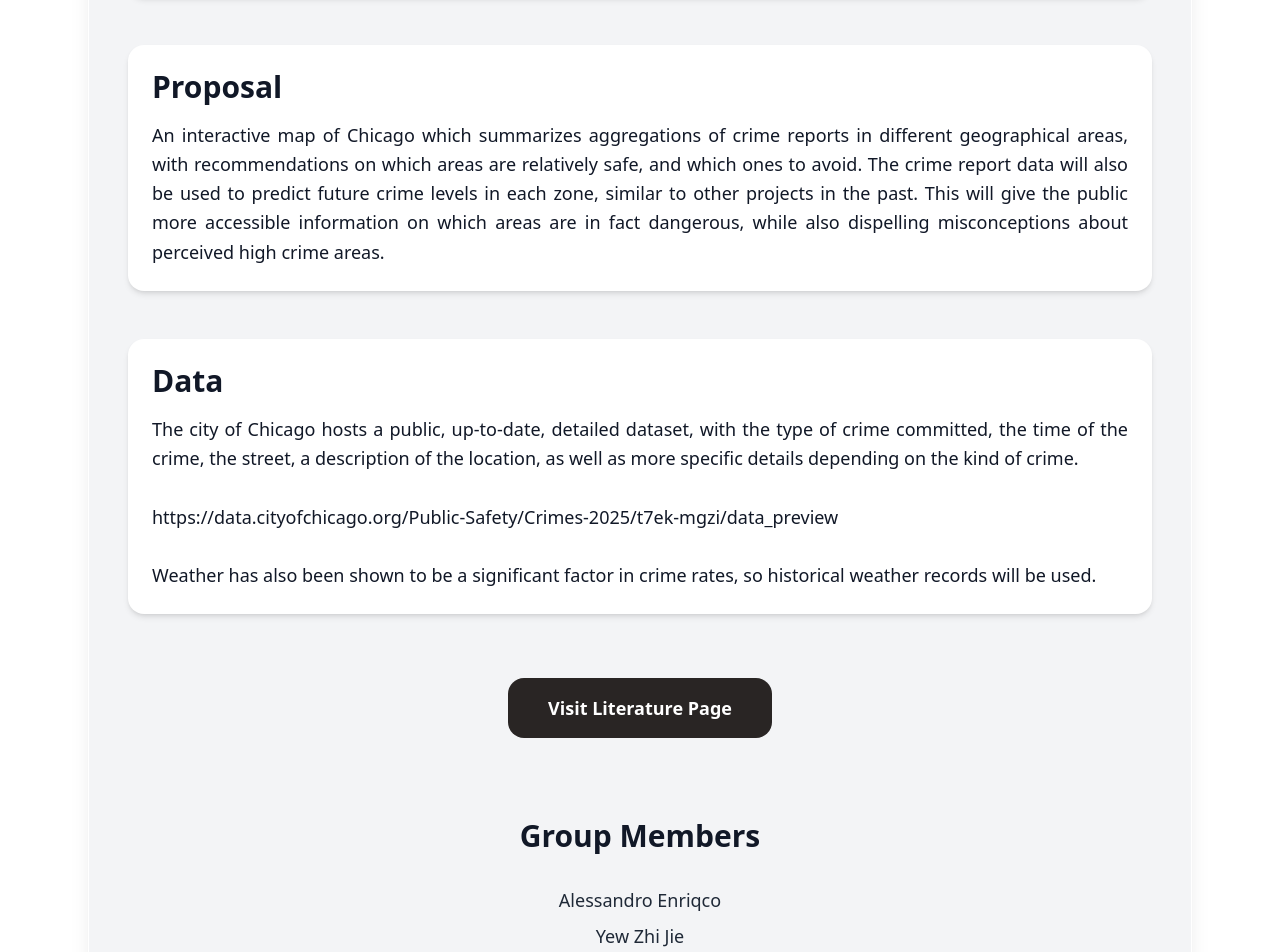
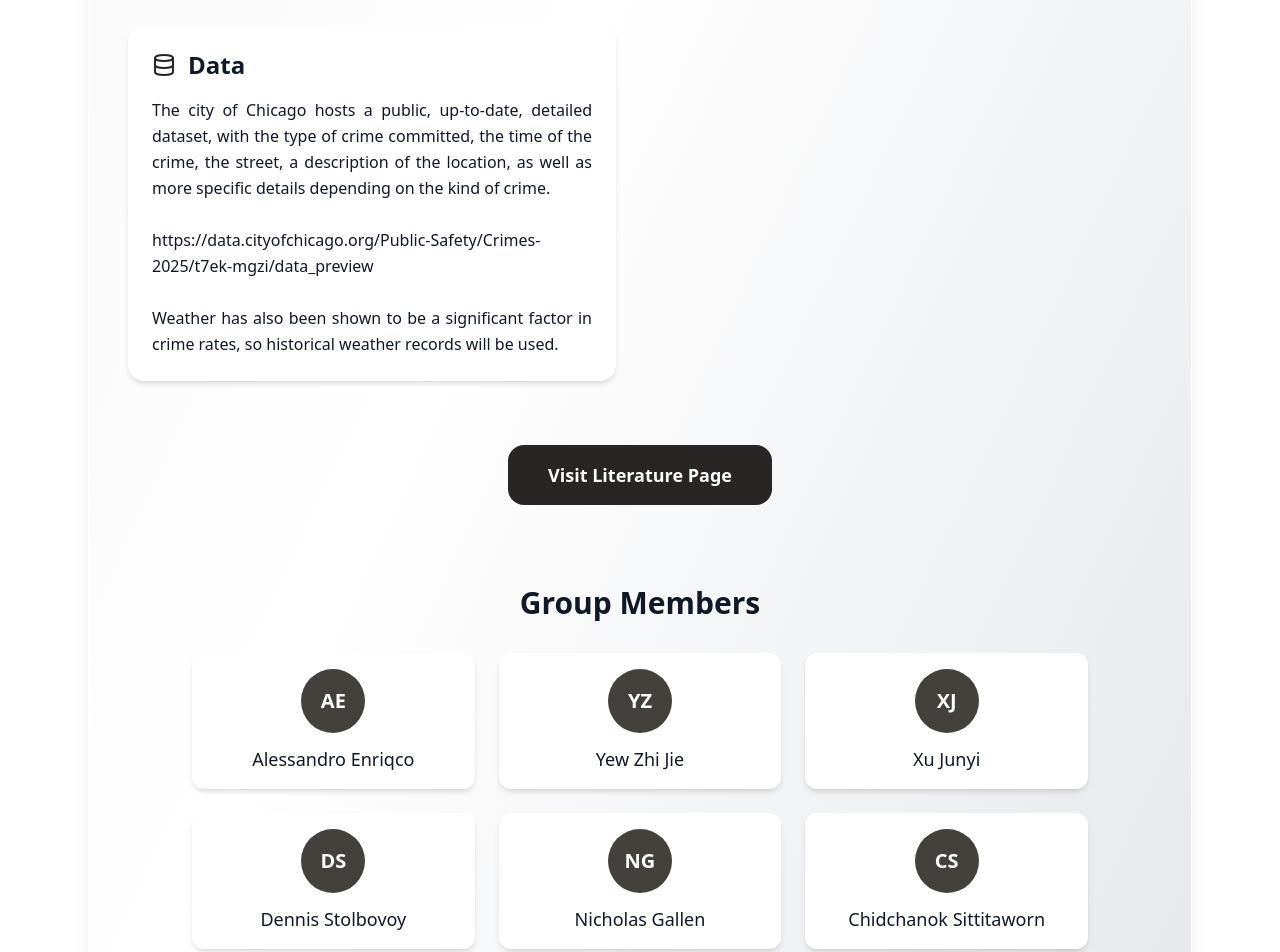
Before and after one commit to PBLGroupG/PBLGroupG.github.io, a Next.js app: page / in a window 1280 px wide. Shown: the part 1380-2332 px from the top of the page. Built offline with nearby package versions, Linux system fonts and the light colour scheme.

Commit message:
finalChanges
changes

```diff
--- a/app/layout.tsx
+++ b/app/layout.tsx
@@ -17,6 +17,9 @@ export default function RootLayout({
     <html lang="en" suppressHydrationWarning>
       <head>
         <base href="PBLGroupG.github.io" />
+        <link rel="icon" href="/icon.jpg" />
+        {/* Optional: Add a fallback title in case metadata doesn't render */}
+        <title>PBL Group G</title>
       </head>
       <body className="bg-white dark:bg-gray-950 text-gray-800 dark:text-gray-200 font-sans transition-colors duration-300 min-h-screen">
         <ThemeProvider attribute="class" defaultTheme="system" enableSystem>
--- a/app/page.tsx
+++ b/app/page.tsx
@@ -1,4 +1,12 @@
+'use client'
 import { useState } from 'react'
+import {
+  Book,
+  AlertTriangle,
+  FileText,
+  MapPin,
+  Database,
+} from 'lucide-react'
 
 const groupMembers = [
   'Alessandro Enriqco',
@@ -6,54 +14,64 @@ const groupMembers = [
   'Xu Junyi',
   'Dennis Stolbovoy',
   'Nicholas Gallen',
-  'Chidchanok Sittitaworn ',
+  'Chidchanok Sittitaworn',
+]
+
+const sections = [
+  {
+    title: 'Intro',
+    icon: Book,
+    text: `Smart cities use digital technology and data to improve urban life, including public safety. By combining sensors, open data, and predictive analytics, smart cities can respond more effectively to crime and inform citizens more. Traditional crime awareness relies on word of mouth or press coverage, and this tends to distort public opinion and generate unnecessary fear or disinformation.
+
+Crime mapping is among the most significant smart city technologies, allowing visualization of where and when crimes occur. It makes transparency easier, guides individual safety decisions, and even predicts crime patterns in the future. When built on credible data and thorough analysis, it empowers citizens and aids city governments in making smarter resource allocation. In this project, such technology will be deployed in Chicago to close the gap between perceived and actual crime levels.`,
+  },
+  {
+    title: 'Problem',
+    icon: AlertTriangle,
+    text: `Knowledge of high crime areas typically comes from word of mouth, or one’s intuition. This can create misconceptions on actual local crime rates. An underestimation of crime rates can lead to someone being more likely to be the victim of a crime. While crime victimization is always a problem, the public's hypersensitivity to it can be a problem of its own. A fear of crime can cause psychological stress, worsening physical health, and reduced economic activity. The public perception of crime also does not necessarily line up with reality. Specifically in the United States, the public has been overestimating crime levels in recent years.`,
+  },
+  {
+    title: 'Literature Summary',
+    icon: FileText,
+    text: `From the reviewed literature, it presented us with five major findings. First, it is important to pinpoint hotspots of crime and risk by using machine learning, GIS, and crime mapping. Next, the environment, in the form of weather, holidays, social activities, and economic status, also plays into how and where crimes are committed. Third, public perception of crime (fear of crime) is often an independent and more powerful predictor of behavior than actual crime rates. Fourth, perception of risk of crime varies with age, race, and sex. Finally, predictive policing mechanisms can make existing biases worse if learning data are not managed responsibly.`,
+  },
+  {
+    title: 'Proposal',
+    icon: MapPin,
+    text: `An interactive map of Chicago which summarizes aggregations of crime reports in different geographical areas, with recommendations on which areas are relatively safe, and which ones to avoid. The crime report data will also be used to predict future crime levels in each zone, similar to other projects in the past. This will give the public more accessible information on which areas are in fact dangerous, while also dispelling misconceptions about perceived high crime areas.`,
+  },
+  {
+    title: 'Data',
+    icon: Database,
+    text: `The city of Chicago hosts a public, up-to-date, detailed dataset, with the type of crime committed, the time of the crime, the street, a description of the location, as well as more specific details depending on the kind of crime.
+
+https://data.cityofchicago.org/Public-Safety/Crimes-2025/t7ek-mgzi/data_preview
+
+Weather has also been shown to be a significant factor in crime rates, so historical weather records will be used.`,
+  },
 ]
 
 export default function HomePage() {
   return (
-    <section className="min-h-screen px-4 py-20 bg-gray-100 dark:bg-gray-900 transition-colors">
+    <section className="min-h-screen px-4 py-20 bg-gradient-to-br from-gray-100 via-white to-gray-200 dark:from-gray-900 dark:via-gray-800 dark:to-gray-900 transition-colors">
       <div className="max-w-5xl w-full animate-fadeIn mx-auto">
         <h1 className="text-center text-6xl font-bold text-gray-900 dark:text-gray-100 mb-16">
           PBL Group G
         </h1>
 
         {/* Sections */}
-        <div className="grid gap-12">
-          {[
-            {
-              title: 'Intro',
-              text: `Smart cities use digital technology and data to improve urban life, including public safety. By combining sensors, open data, and predictive analytics, smart cities can respond more effectively to crime and inform citizens more. Traditional crime awareness relies on word of mouth or press coverage, and this tends to distort public opinion and generate unnecessary fear or disinformation.
-
-Crime mapping is among the most significant smart city technologies, allowing visualization of where and when crimes occur. It makes transparency easier, guides individual safety decisions, and even predicts crime patterns in the future. When built on credible data and thorough analysis, it empowers citizens and aids city governments in making smarter resource allocation. In this project, such technology will be deployed in Chicago to close the gap between perceived and actual crime levels.`,
-            },
-            {
-              title: 'Problem',
-              text: `Knowledge of high crime areas typically comes from word of mouth, or one’s intuition. This can create misconceptions on actual local crime rates. An underestimation of crime rates can lead to someone being more likely to be the victim of a crime. While crime victimization is always a problem, the public's hypersensitivity to it can be a problem of its own. A fear of crime can cause psychological stress, worsening physical health, and reduced economic activity. The public perception of crime also does not necessarily line up with reality. Specifically in the United States, the public has been overestimating crime levels in recent years.`,
-            },
-            {
-              title: 'Literature Summary',
-              text: `From the reviewed literature, it presented us with five major findings. First, it is important to pinpoint hotspots of crime and risk by using machine learning, GIS, and crime mapping. Next, the environment, in the form of weather, holidays, social activities, and economic status, also plays into how and where crimes are committed. Third, public perception of crime (fear of crime) is often an independent and more powerful predictor of behavior than actual crime rates. Fourth, perception of risk of crime varies with age, race, and sex. Finally, predictive policing mechanisms can make existing biases worse if learning data are not managed responsibly.`,
-            },
-            {
-              title: 'Proposal',
-              text: `An interactive map of Chicago which summarizes aggregations of crime reports in different geographical areas, with recommendations on which areas are relatively safe, and which ones to avoid. The crime report data will also be used to predict future crime levels in each zone, similar to other projects in the past. This will give the public more accessible information on which areas are in fact dangerous, while also dispelling misconceptions about perceived high crime areas.`,
-            },
-            {
-              title: 'Data',
-              text: `The city of Chicago hosts a public, up-to-date, detailed dataset, with the type of crime committed, the time of the crime, the street, a description of the location, as well as more specific details depending on the kind of crime.
-
-https://data.cityofchicago.org/Public-Safety/Crimes-2025/t7ek-mgzi/data_preview
-
-Weather has also been shown to be a significant factor in crime rates, so historical weather records will be used.`,
-            },
-          ].map((section, index) => (
+        <div className="grid gap-12 md:grid-cols-2">
+          {sections.map(({ title, text, icon: Icon }, index) => (
             <div
               key={index}
-              className="p-6 rounded-2xl bg-white dark:bg-gray-800 shadow-md text-gray-900 dark:text-gray-100"
+              className="p-6 rounded-2xl bg-white dark:bg-gray-800 shadow-md text-gray-900 dark:text-gray-100 transform hover:scale-[1.01] transition-transform duration-300 ease-in-out"
             >
-              <h2 className="text-3xl font-bold mb-4">{section.title}</h2>
-              <p className="text-lg leading-relaxed text-justify whitespace-pre-line">
-                {section.text}
+              <div className="flex items-center gap-3 mb-4">
+                <Icon className="w-6 h-6 text-stone-800 dark:text-white" />
+                <h2 className="text-2xl font-bold">{title}</h2>
+              </div>
+              <p className="text-base leading-relaxed text-justify whitespace-pre-line">
+                {text}
               </p>
             </div>
           ))}
@@ -69,18 +87,37 @@ Weather has also been shown to be a significant factor in crime rates, so histor
           </a>
         </div>
 
-        {/* Group Member Names */}
-        <div className="max-w-4xl mx-auto text-center">
-          <h2 className="text-3xl font-bold text-gray-900 dark:text-gray-100 mb-8">
+        {/* Group Member Cards */}
+        <div className="max-w-4xl mx-auto mt-20">
+          <h2 className="text-3xl font-bold text-center text-gray-900 dark:text-gray-100 mb-8">
             Group Members
           </h2>
 
-          <ul className="space-y-2 text-lg text-gray-800 dark:text-gray-200">
+          <div className="grid grid-cols-1 sm:grid-cols-2 md:grid-cols-3 gap-6">
             {groupMembers.map((name, index) => (
-              <li key={index}>{name}</li>
+              <div
+                key={index}
+                className="flex flex-col items-center bg-white dark:bg-gray-800 rounded-xl shadow-md p-4 hover:scale-[1.02] transition-transform duration-300"
+              >
+                <div className="w-16 h-16 rounded-full bg-stone-700 dark:bg-gray-300 flex items-center justify-center text-white dark:text-gray-900 font-semibold text-xl mb-3">
+                  {name
+                    .split(' ')
+                    .map(word => word[0])
+                    .slice(0, 2)
+                    .join('')}
+                </div>
+                <p className="text-center text-lg font-medium text-gray-900 dark:text-gray-100">
+                  {name}
+                </p>
+              </div>
             ))}
-          </ul>
+          </div>
         </div>
+
+        {/* Footer */}
+        <footer className="mt-16 text-center text-sm text-gray-600 dark:text-gray-400">
+          © 2025 Group G – Ritsumeikan University
+        </footer>
       </div>
     </section>
   )
```
Also changed, not shown: public/icon.jpg (added).
